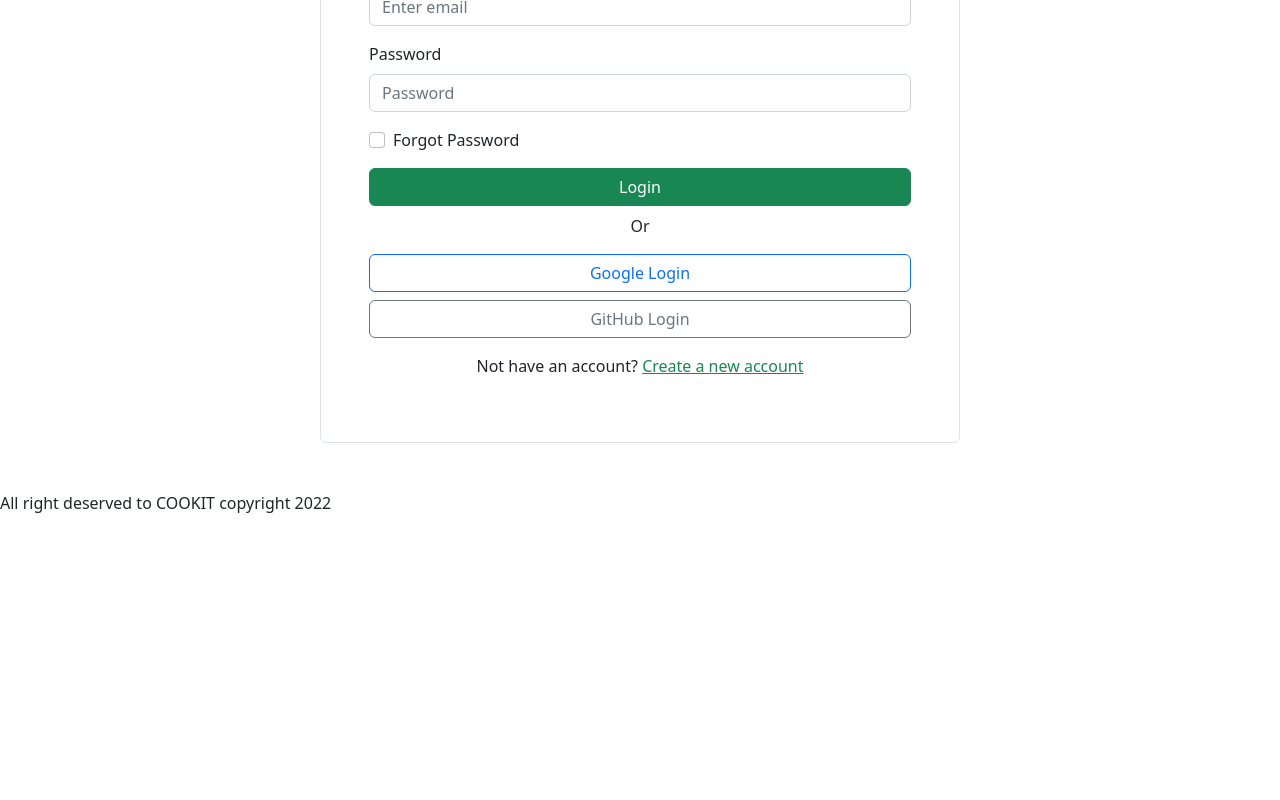
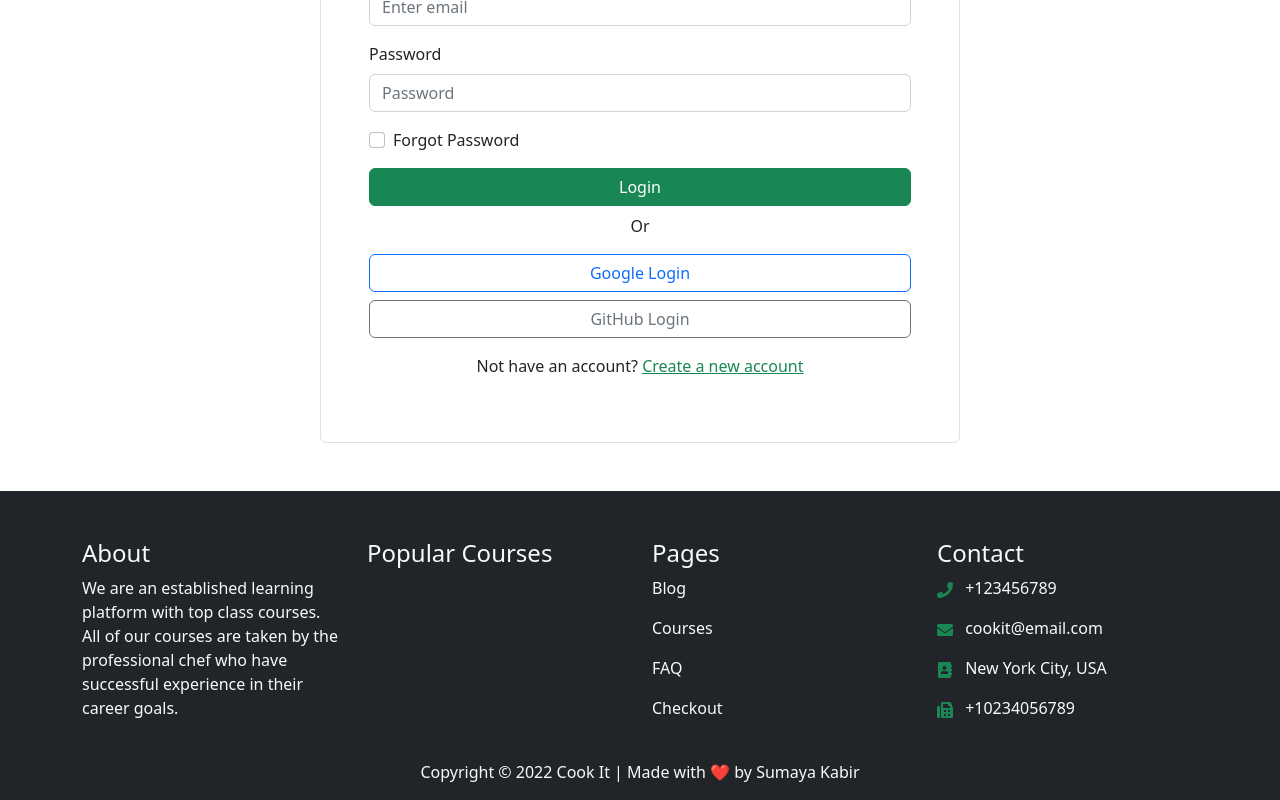
Before and after one commit to sumaya-kabir/cookit-client-side, a React (Create React App) app: page /login in a window 1280 px wide. Shown: the part 275-1075 px from the top of the page. Before the commit the page ends 800 px from the top, so only its background shows below. Built offline with nearby package versions, Linux system fonts and the light colour scheme; no server answers.

Commit message:
footer design done

```diff
--- a/src/Pages/Shared/Footer/Footer.js
+++ b/src/Pages/Shared/Footer/Footer.js
@@ -1,9 +1,39 @@
 import React from 'react';
+import { Col, Container, Row } from 'react-bootstrap';
+import { FaAddressBook, FaEnvelope, FaFax, FaPhone } from 'react-icons/fa';
+import { Link } from 'react-router-dom';
 
 const Footer = () => {
     return (
-        <div>
-            All right deserved to COOKIT copyright 2022
+        <div className='bg-dark text-light px-5 pt-5'>
+            <Container>
+                <Row>
+                    <Col xs={6} md={3}>
+                        <h4>About</h4>
+                        <p>
+                            We are an established learning platform with top class courses. All of our courses are taken by the professional chef who have successful experience in their career goals.
+                        </p>
+                    </Col>
+                    <Col xs={6} md={3}>
+                        <h4>Popular Courses</h4>
+                    </Col>
+                    <Col xs={6} md={3}>
+                        <h4>Pages</h4>
+                        <p><Link className='text-decoration-none text-light' to='/blog'>Blog</Link></p>
+                        <p><Link className='text-decoration-none text-light' to='/courses'>Courses</Link></p>
+                        <p><Link className='text-decoration-none text-light' to='/faq'>FAQ</Link></p>
+                        <p><Link className='text-decoration-none text-light' to='/checkout'>Checkout</Link></p>
+                    </Col>
+                    <Col xs={6} md={3}>
+                        <h4>Contact</h4>
+                        <p><FaPhone className="text-success me-2"></FaPhone> +123456789</p>
+                        <p><FaEnvelope className="text-success me-2"></FaEnvelope> cookit@email.com</p>
+                        <p><FaAddressBook className="text-success me-2"></FaAddressBook> New York City, USA</p>
+                        <p><FaFax className="text-success me-2"></FaFax> +10234056789</p>
+                    </Col>
+                    <p className='text-center pt-4'>Copyright © 2022 Cook It | Made with ❤️ by <span>Sumaya Kabir</span></p>
+                </Row>
+            </Container>
         </div>
     );
 };
--- a/src/Pages/Shared/Header/Header.js
+++ b/src/Pages/Shared/Header/Header.js
@@ -12,7 +12,7 @@ import { FaUser } from "react-icons/fa";
 
 const Header = () => {
   const { user, logOut } = useContext(AuthContext);
-  console.log(user);
+
 
   const handleLogOut = () => {
     logOut()
@@ -68,10 +68,10 @@ const Header = () => {
             user?.uid
             ?
             <>
-              <Navbar.Text>
-                Signed in as: <a href="#login">{user?.displayName}</a>
+
+                <h6>Hey, {user?.name}</h6>
                 <img src={user?.photoURL} alt="" />
-              </Navbar.Text>
+
             </>
           :
           <FaUser></FaUser>
--- a/src/contexts/AuthProvider/AuthProvider.js
+++ b/src/contexts/AuthProvider/AuthProvider.js
@@ -11,6 +11,7 @@ const auth = getAuth(app);
 const AuthProvider = ({children}) => {
     const [user, setUser] = useState(null);
     const [loading, setLoading] = useState(true);
+    console.log(user)
 
 
     const createUser = (email, password) => {
@@ -37,11 +38,11 @@ const AuthProvider = ({children}) => {
     useEffect(() => {
         const unsubscribe = onAuthStateChanged(auth, (currentUser) => {
 
-            if(currentUser === null || currentUser.emailVerified){
+            if(currentUser.emailVerified){
                 setUser(currentUser);
             }
 
-                setLoading(false);
+            setLoading(false);
         });
         return () => {
             unsubscribe();
```
